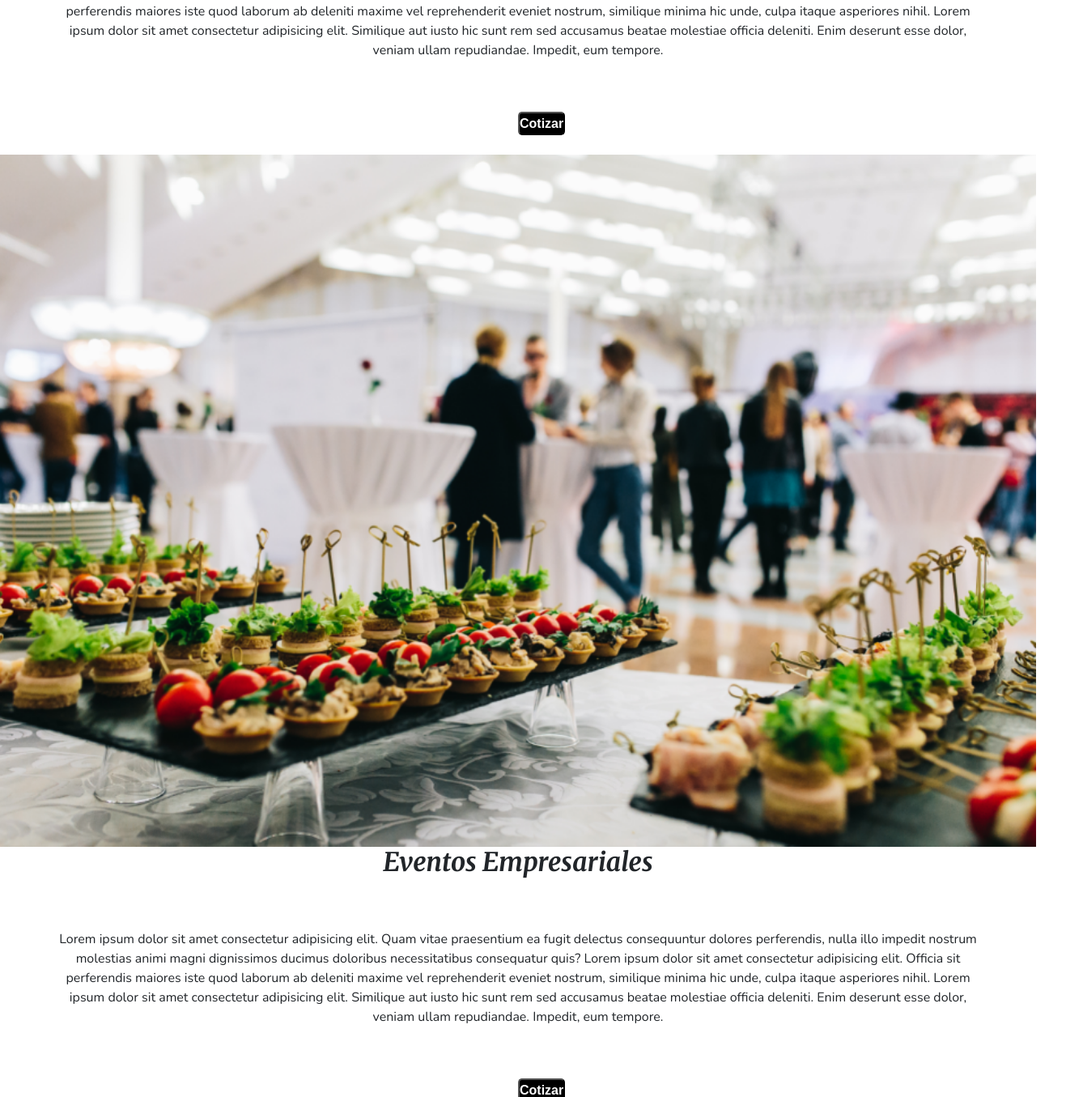
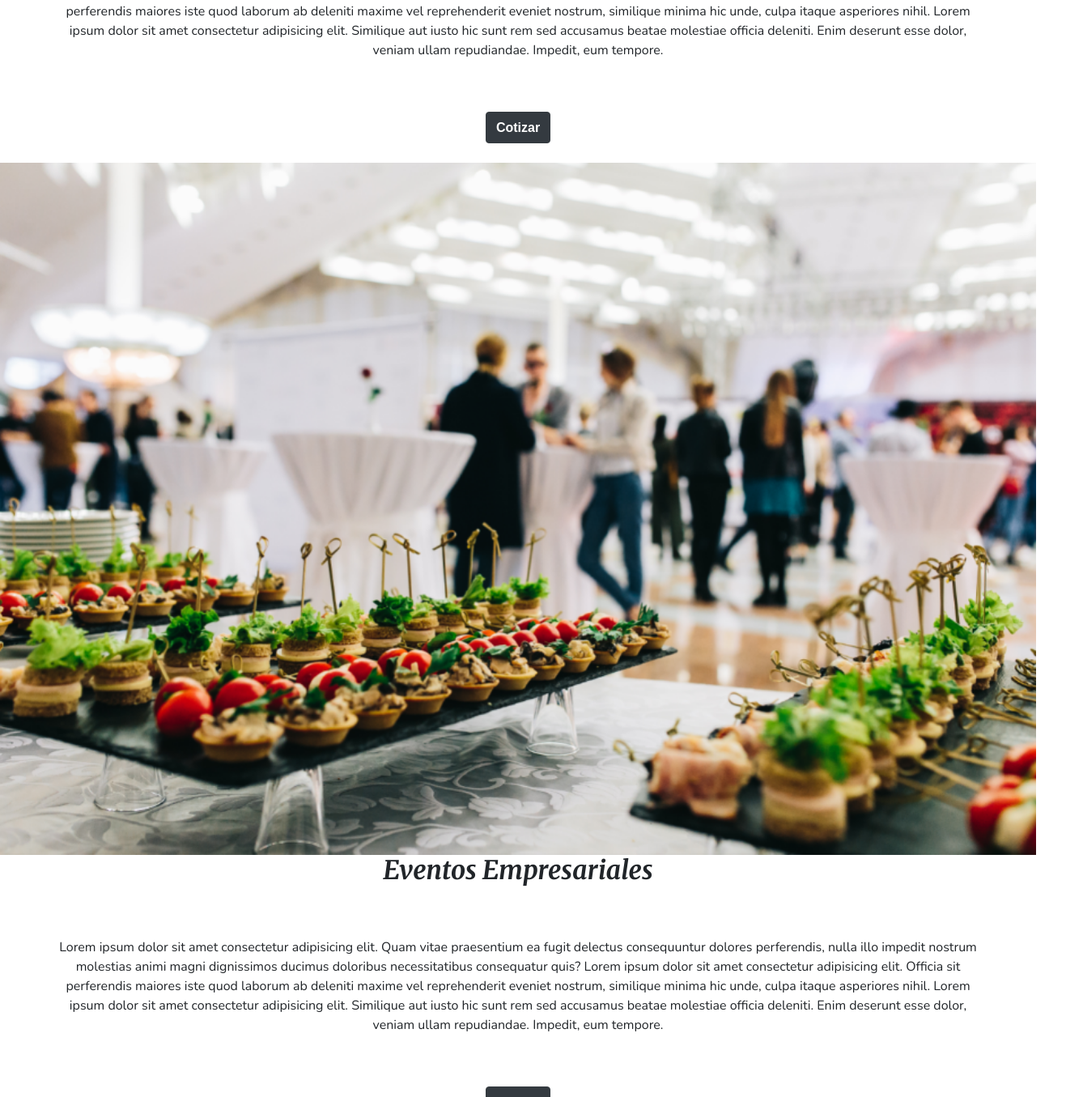
Before and after one commit to carolpmeza/xbab-bootstrap-pena, a plain HTML site: page sections/eventos.html in a window 1280 px wide. Shown: the part 1058-2413 px from the top of the page at 81% size, 1338 px wide, since content can reach past the window. Drawn offline with nearby package versions, Linux system fonts and the light colour scheme; files that its build step writes are made by us from their sources; a web font is replaced by a local one.

Commit message:
modified buttons

```diff
--- a/Styles/style.css
+++ b/Styles/style.css
@@ -197,7 +197,6 @@ p{
     color: white;
     font-size: 1rem;
     text-decoration: none;
-    background: black;
     font-weight: bold;
 }
 
@@ -205,6 +204,6 @@ p{
     margin-left: 50%;
     margin-right: 50%;
     border-radius: 5px;
-    background: black;
+    background: ;
 
 }
--- a/sections/eventos.html
+++ b/sections/eventos.html
@@ -60,8 +60,8 @@
         <img class="img__sociales" src="../media/eventsociales.jpg" alt="evento social">
         <h2>Eventos Sociales</h2>
         <P>Lorem ipsum dolor sit amet consectetur adipisicing elit. Quam vitae praesentium ea fugit delectus consequuntur dolores perferendis, nulla illo impedit nostrum molestias animi magni dignissimos ducimus doloribus necessitatibus consequatur quis? Lorem ipsum dolor sit amet consectetur adipisicing elit. Officia sit perferendis maiores iste quod laborum ab deleniti maxime vel reprehenderit eveniet nostrum, similique minima hic unde, culpa itaque asperiores nihil. Lorem ipsum dolor sit amet consectetur adipisicing elit. Similique aut iusto hic sunt rem sed accusamus beatae molestiae officia deleniti. Enim deserunt esse dolor, veniam ullam repudiandae. Impedit, eum tempore.</P>
-        <div>
-            <button class="boton"><a class="boton__cotizar" href="../sections/contrataciones.html">Cotizar</a></button>
+        <div class="text-center">
+          <button type="button" class="btn btn-dark"><a class="boton__cotizar" href="../sections/contrataciones.html">Cotizar</a></button>
         </div>
     </section>
 
@@ -70,8 +70,8 @@
         <img class="img__empresariales" src="../media/empr.png" alt="evento empresarial">
         <h2>Eventos Empresariales</h2>
         <P>Lorem ipsum dolor sit amet consectetur adipisicing elit. Quam vitae praesentium ea fugit delectus consequuntur dolores perferendis, nulla illo impedit nostrum molestias animi magni dignissimos ducimus doloribus necessitatibus consequatur quis? Lorem ipsum dolor sit amet consectetur adipisicing elit. Officia sit perferendis maiores iste quod laborum ab deleniti maxime vel reprehenderit eveniet nostrum, similique minima hic unde, culpa itaque asperiores nihil. Lorem ipsum dolor sit amet consectetur adipisicing elit. Similique aut iusto hic sunt rem sed accusamus beatae molestiae officia deleniti. Enim deserunt esse dolor, veniam ullam repudiandae. Impedit, eum tempore.</P>
-        <div>
-            <button class="boton"><a class="boton__cotizar" href="../sections/contrataciones.html">Cotizar</a></button>
+        <div class="text-center">
+          <button type="button" class="btn btn-dark"><a class="boton__cotizar" href="../sections/contrataciones.html">Cotizar</a></button>
         </div>
     </section>
 
```
Also changed, not shown: sections/clases_gastro.html (+2 -2 lines), sections/contrataciones.html (+2 -2 lines), sections/exp_gourmet.html (+2 -2 lines).
